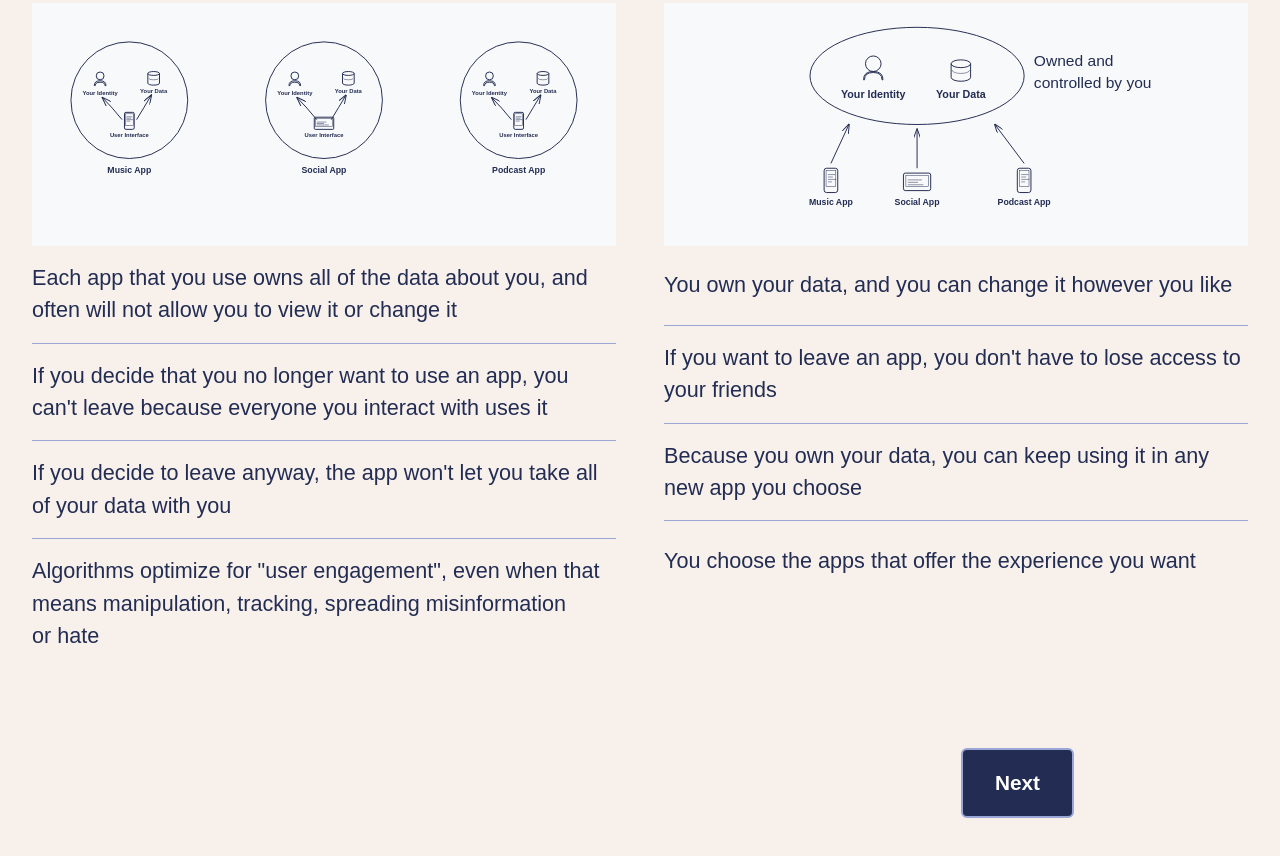
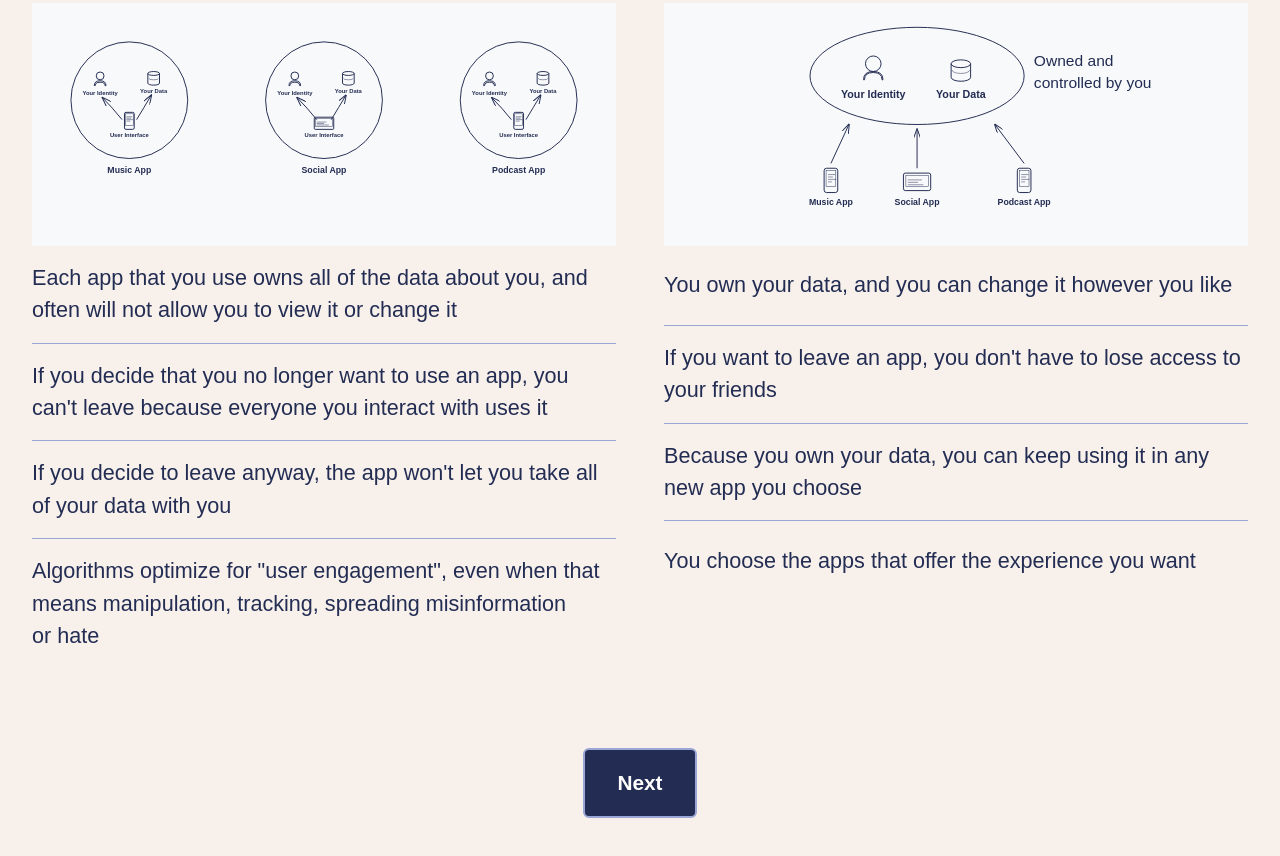
Before and after one commit to YetAnotherJonWilson/atproto-app-builder, a website built with Vite: page index.html in a window 1280 px wide. Shown: the part 1168-2024 px from the top of the page. Built offline with nearby package versions, Linux system fonts and the light colour scheme; files whose address does not match are found by name.

Commit message:
centering the next button on the first page

```diff
--- a/index.html
+++ b/index.html
@@ -56,7 +56,7 @@
               <button
                 type="button"
                 id="wizard-next"
-                class="wizard-button wizard-button-primary"
+                class="wizard-button wizard-button-primary wizard-solo"
               >
                 Next
               </button>
--- a/src/app/navigation/StepNavigation.ts
+++ b/src/app/navigation/StepNavigation.ts
@@ -81,6 +81,7 @@ export function updateProgressBar(): void {
   if (nextBtn) {
     nextBtn.textContent =
       wizardState.currentStep === 7 ? 'Generate App' : 'Next';
+    nextBtn.classList.toggle('wizard-solo', wizardState.currentStep === 0);
   }
 
   // Show Save Progress button and compact nav layout on step 2+
@@ -91,6 +92,9 @@ export function updateProgressBar(): void {
 
   const navMain = document.querySelector('.wizard-nav-main');
   if (navMain) {
-    navMain.classList.toggle('wizard-nav-compact', wizardState.currentStep >= 2);
+    navMain.classList.toggle(
+      'wizard-nav-compact',
+      wizardState.currentStep >= 2
+    );
   }
 }
--- a/styles.css
+++ b/styles.css
@@ -1049,8 +1049,13 @@ header h1 {
 }
 
 .wizard-button-primary {
+  margin-left: auto;
   background-color: var(--primary);
   color: white;
+}
+
+.wizard-solo {
+  margin: auto;
 }
 
 .wizard-button-primary:hover:not(:disabled) {
@@ -1122,10 +1127,6 @@ header h1 {
   display: flex;
   gap: 1rem;
   width: 100%;
-}
-
-#wizard-next {
-  margin-left: auto;
 }
 
 .wizard-nav-main.wizard-nav-compact {
```
